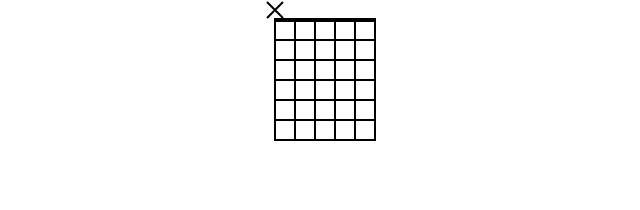
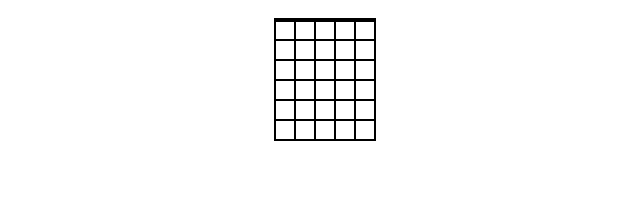
Before and after one commit to AntonEmery/chord-app, a React (Create React App) app: page / in a window 1280 px wide. Shown: the top 210 px of the page, without its empty margins (315-955 px from the left). Built offline with nearby package versions, Linux system fonts and the light colour scheme.

Commit message:
muted symbols toggling

```diff
--- a/src/App.js
+++ b/src/App.js
@@ -64,6 +64,18 @@ class App extends Component {
     return drawingOpenStrings;
   }
 
+  mutedStringSymbols(numberOfStrings) {
+    var dotPositions = [ ];
+    var fret = -2;
+    for(let string=0; string < numberOfStrings; string++) {
+      dotPositions.push([string, fret])
+    };
+    let drawingMutedStrings = dotPositions.map(([string,fret]) => {
+      return <MutedStrings isVisible={this.state[string] === fret} string={string} onClick={() => this.toggleVisibility(string, fret)} />
+    });
+    return drawingMutedStrings;
+  }
+
   render() {
     const numberOfFrets = 7;
     const numberOfStrings = 6;
@@ -88,7 +100,7 @@ class App extends Component {
         {/* open/muted strings */}
         {this.openStringSymbols(numberOfStrings)}
 
-        <MutedStrings />
+        {this.mutedStringSymbols(numberOfStrings)}
 
       </svg>
       </div>
@@ -150,18 +162,18 @@ class OpenStrings extends Component {
 
 class MutedStrings extends Component {
   render() {
-    let m1 = 12;
+    let m1 = 12 + 20 * this.props.string;
     let m2 = 18;
-    let l1 = 28;
+    let l1 = 28 + 20 * this.props.string;
     let l2 = 2;
-    let m3 = 28;
+    let m3 = 28 + 20 * this.props.string;
     let m4 = 18;
-    let l3 = 12;
+    let l3 = 12 + 20 * this.props.string;
     let l4 = 2;
     let stringPath = 'M' + m1 + ' ' + m2 + ' ' + 'L' + l1 + ' ' + l2 + ' ' + 'M' + m3 + ' ' + m4 + ' ' + 'L' + l3 + ' ' + l4;
 
     return (
-      <path d={stringPath} strokeWidth={2} stroke="black" />
+      <path d={stringPath} strokeWidth={2} stroke="black" onClick={this.props.onClick} className={this.props.isVisible ? 'visible' : 'invisible'} />
     )
   }
 }
```
